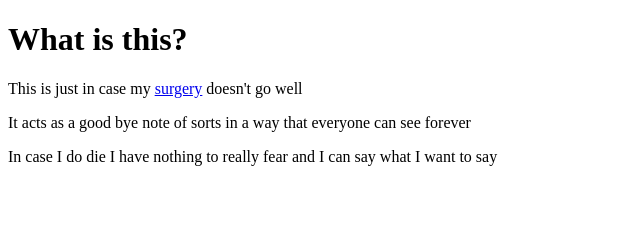
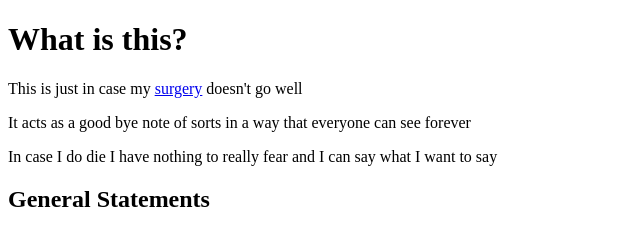
Before and after one commit to AmorMortis/AmorMortis.github.io, a plain HTML site: page index.html in a window 1280 px wide. Shown: the whole page, without its empty margins (0-640 px from the left). Drawn offline with Linux system fonts and the light colour scheme.

Commit message:
Update index.html

```diff
--- a/index.html
+++ b/index.html
@@ -10,6 +10,9 @@
   <p>It acts as a good bye note of sorts in a way that everyone can see forever</p>
   <p>In case I do die I have nothing to really fear and I can say what I want to say</p>
 
+  <h2>General Statements</h2>
+
+
 
 
 </body>
```
